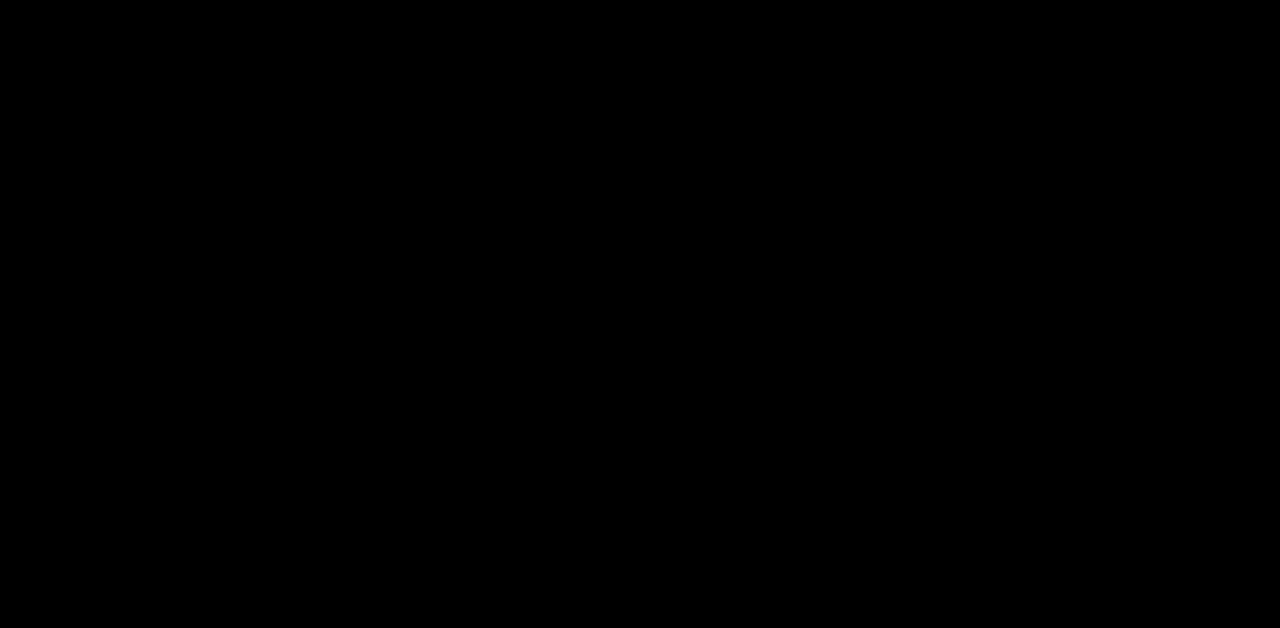
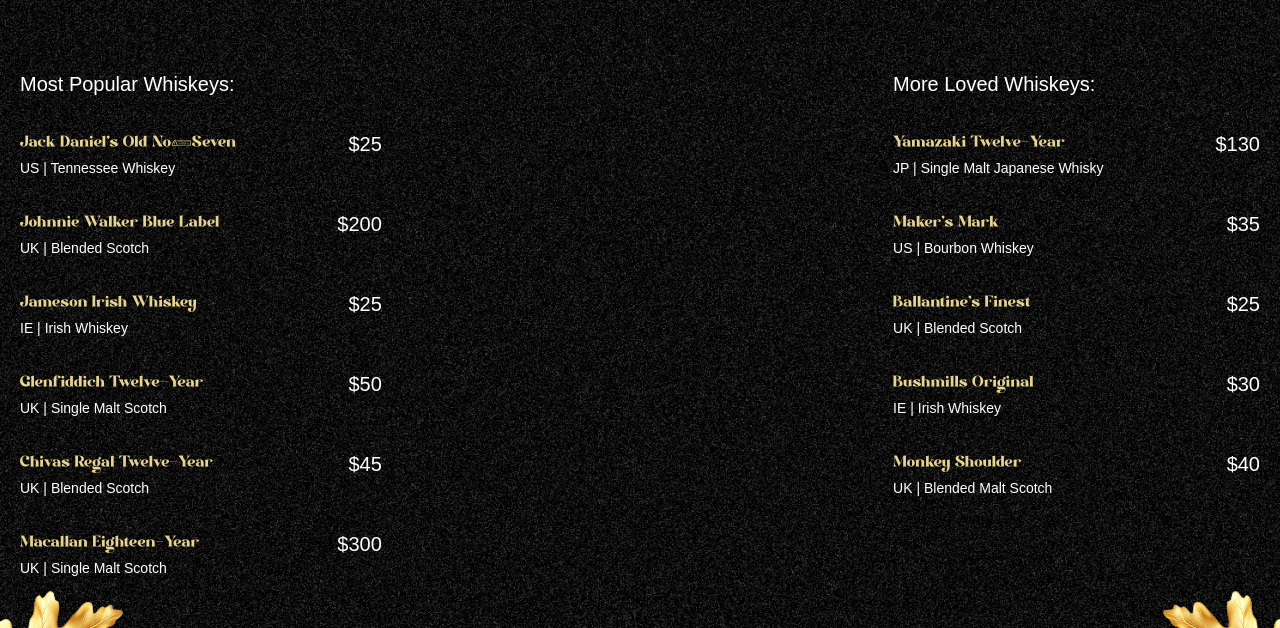
Before and after one commit to Shreyanshs0ni/gsap-whiskey, a React (Vite) app: page / in a window 1280 px wide. Shown: the part 890-1518 px from the top of the page. Built offline with nearby package versions, Linux system fonts and the light colour scheme; a web font is replaced by a local one.

Commit message:
whiskey section done

```diff
--- a/constants/index.js
+++ b/constants/index.js
@@ -19,55 +19,73 @@
 
 const cocktailLists = [
   {
-    name: "Chapel Hill Shiraz",
-    country: "AU",
-    detail: "Battle",
-    price: "$10",
+    name: "Jack Daniel’s Old No.Seven",
+    country: "US",
+    detail: "Tennessee Whiskey",
+    price: "$25",
   },
   {
-    name: "Caten Malbee",
-    country: "AU",
-    detail: "Battle",
-    price: "$49",
+    name: "Johnnie Walker Blue Label",
+    country: "UK",
+    detail: "Blended Scotch",
+    price: "$200",
   },
   {
-    name: "Rhino Pale Ale",
-    country: "CA",
-    detail: "750 ml",
-    price: "$20",
+    name: "Jameson Irish Whiskey",
+    country: "IE",
+    detail: "Irish Whiskey",
+    price: "$25",
   },
   {
-    name: "Irish Guinness",
-    country: "IE",
-    detail: "600 ml",
-    price: "$29",
+    name: "Glenfiddich Twelve-Year",
+    country: "UK",
+    detail: "Single Malt Scotch",
+    price: "$50",
+  },
+  {
+    name: "Chivas Regal Twelve-Year",
+    country: "UK",
+    detail: "Blended Scotch",
+    price: "$45",
+  },
+  {
+    name: "Macallan Eighteen-Year",
+    country: "UK",
+    detail: "Single Malt Scotch",
+    price: "$300",
   },
 ];
 
 const mockTailLists = [
   {
-    name: "Tropical Bloom",
-    country: "US",
-    detail: "Battle",
-    price: "$10",
+    name: "Yamazaki Twelve-Year",
+    country: "JP",
+    detail: "Single Malt Japanese Whisky",
+    price: "$130",
   },
   {
-    name: "Passionfruit Mint",
+    name: "Maker’s Mark",
     country: "US",
-    detail: "Battle",
-    price: "$49",
+    detail: "Bourbon Whiskey",
+    price: "$35",
   },
   {
-    name: "Citrus Glow",
-    country: "CA",
-    detail: "750 ml",
-    price: "$20",
+    name: "Ballantine’s Finest",
+    country: "UK",
+    detail: "Blended Scotch",
+    price: "$25",
   },
   {
-    name: "Lavender Fizz",
+    name: "Bushmills Original",
     country: "IE",
-    detail: "600 ml",
-    price: "$29",
+    detail: "Irish Whiskey",
+    price: "$30",
+  },
+  {
+    name: "Monkey Shoulder",
+    country: "UK",
+    detail: "Blended Malt Scotch",
+    price: "$40",
   },
 ];
 
--- a/src/App.jsx
+++ b/src/App.jsx
@@ -2,6 +2,7 @@
 import { ScrollTrigger, SplitText } from "gsap/all";
 import Navbar from "./components/Navbar";
 import Hero from "./components/Hero";
+import Whiskeys from "./components/Whiskeys";
 
 gsap.registerPlugin(ScrollTrigger, SplitText);
 
@@ -10,6 +11,7 @@
     <main>
       <Navbar />
       <Hero />
+      <Whiskeys />
     </main>
   );
 };
--- /dev/null
+++ b/src/components/Whiskeys.jsx
@@ -0,0 +1,75 @@
+import React from "react";
+import { cocktailLists, mockTailLists } from "../../constants";
+import { useGSAP } from "@gsap/react";
+import gsap from "gsap";
+const Whiskeys = () => {
+  useGSAP(() => {
+    const parallaxTl = gsap.timeline({
+      scrollTrigger: {
+        trigger: "#cocktails",
+        start: "top 30%",
+        end: "bottom 80%",
+        scrub: true,
+      },
+    });
+    parallaxTl.from("#c-left-leaf", {
+      x: -100,
+      y: 100,
+    });
+    parallaxTl.from("#c-right-leaf", {
+      x: 100,
+      y: 100,
+    });
+  });
+  return (
+    <section id="cocktails" className="noisy">
+      <img
+        src="/images/cocktail-left-leaf.png"
+        alt="left-leaf "
+        id="c-left-leaf"
+      />
+      <img
+        src="/images/cocktail-right-leaf.png"
+        alt="right-leaf "
+        id="c-right-leaf"
+      />
+
+      <div className="list">
+        <div className="popular">
+          <h2>Most Popular Whiskeys:</h2>
+          <ul>
+            {cocktailLists.map(({ name, country, detail, price }) => (
+              <li key={name}>
+                <div className="md:me-28">
+                  <h3>{name}</h3>
+                  <p>
+                    {country} | {detail}
+                  </p>
+                </div>
+                <span>{price}</span>
+              </li>
+            ))}
+          </ul>
+        </div>
+        <div className="loved">
+          <h2>More Loved Whiskeys:</h2>
+          <ul>
+            {mockTailLists.map(({ name, country, detail, price }) => (
+              <li key={name}>
+                <div className="me-28">
+                  <h3>{name}</h3>
+                  <p>
+                    {country} | {detail}
+                  </p>
+                </div>
+                <span>{price}</span>
+              </li>
+            ))}
+          </ul>
+        </div>
+      </div>
+    </section>
+  );
+};
+
+export default Whiskeys;
```
Also changed, not shown: public/images/cocktail-left-leaf.png, public/images/cocktail-right-leaf.png.
